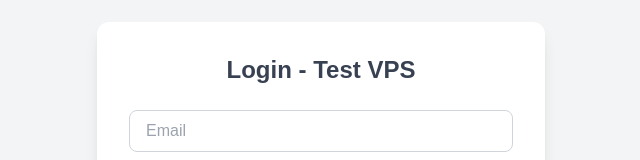
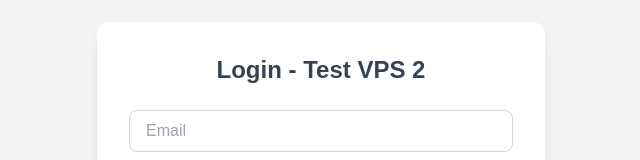
Before and after one commit to ernuyoga/ewarga-capstone, a Vue app: page /login in a window 1280 px wide. Shown: the part 218-378 px from the top of the page, without its empty margins (319-959 px from the left). Built offline with nearby package versions, Linux system fonts and the light colour scheme; a web font is replaced by a local one.

Commit message:
tes vps 2

```diff
--- a/src/views/Auth/LoginPage.vue
+++ b/src/views/Auth/LoginPage.vue
@@ -1,7 +1,7 @@
 <template>
   <div class="container">
     <div class="card">
-      <h1 class="title">Login - Test VPS</h1>
+      <h1 class="title">Login - Test VPS 2</h1>
 
       <div class="form-group">
         <input v-model="email" type="email" placeholder="Email" class="input" @keyup.enter="handleLogin" />
```
